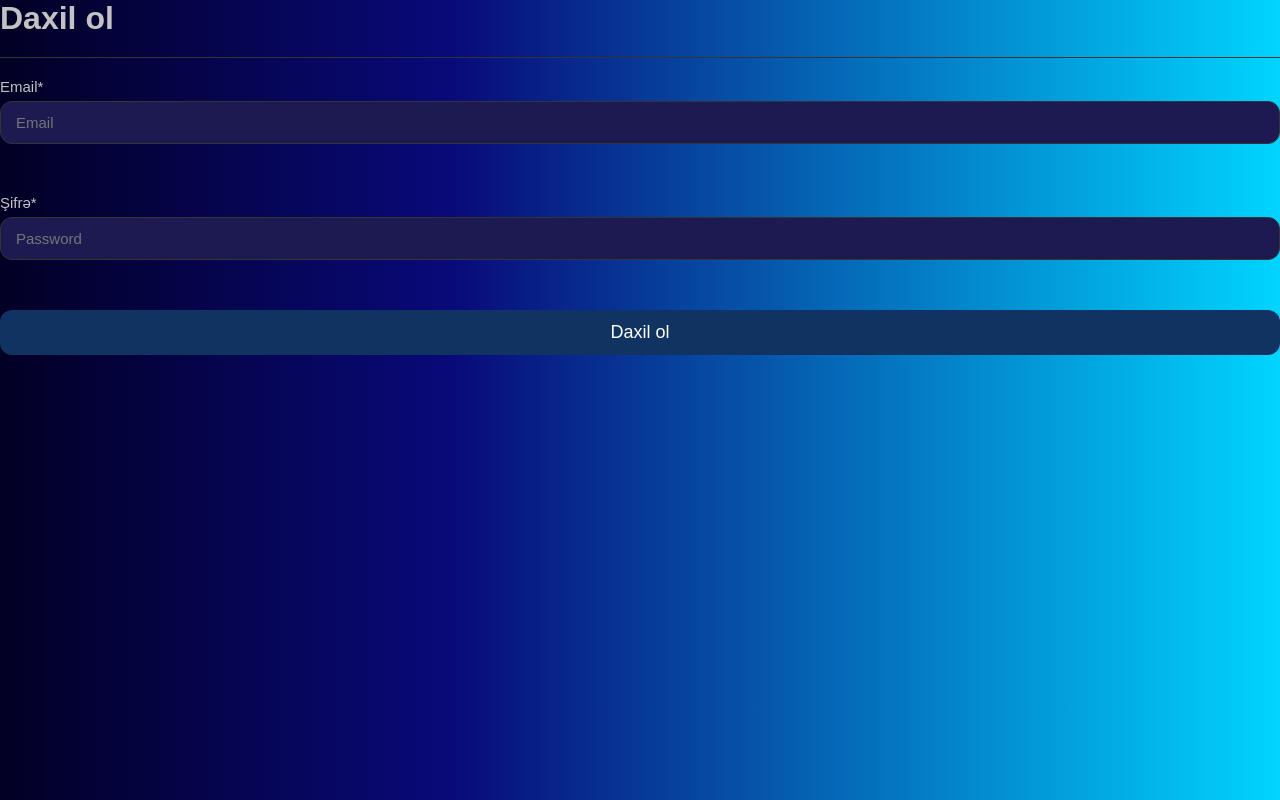
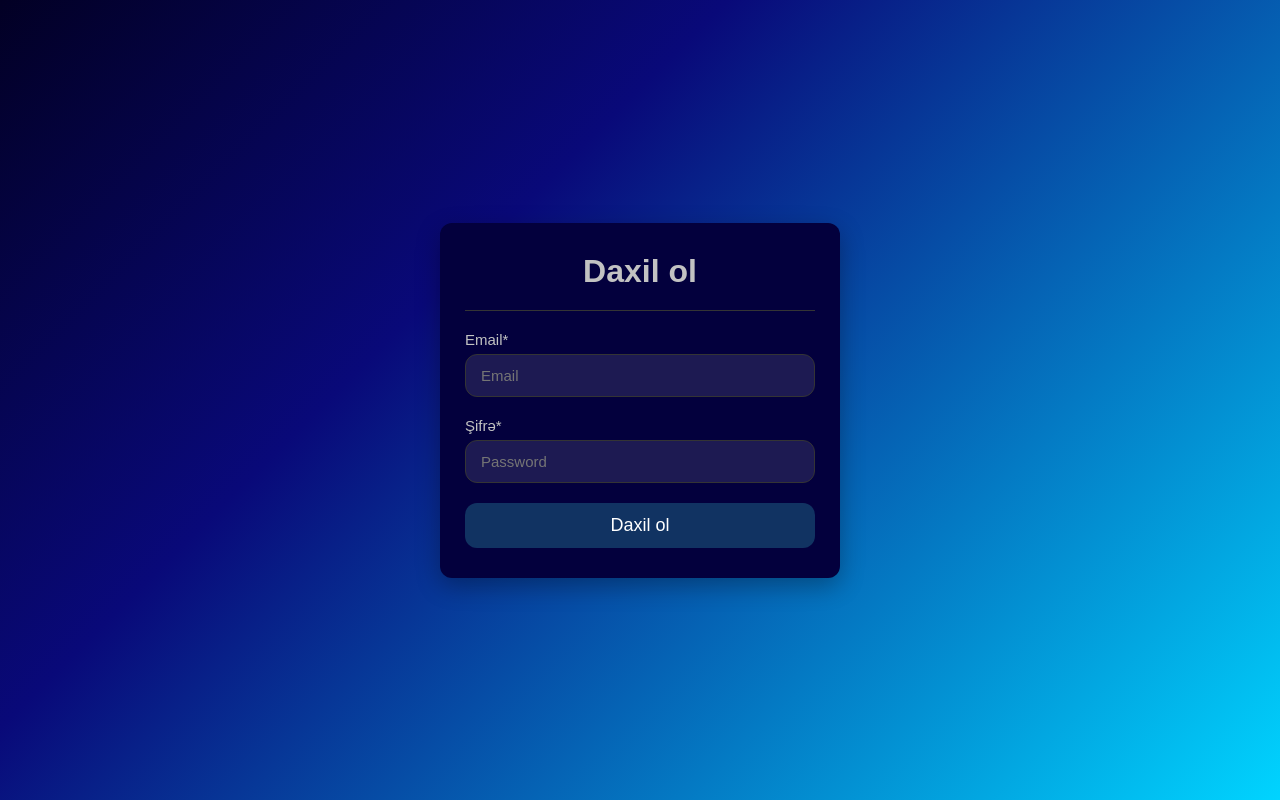
Before and after one commit to shamiljafarov/nexusmind, a React (Vite) app: page /login in a window 1280 px wide. Built offline with nearby package versions, Linux system fonts and the light colour scheme.

Commit message:
all right

```diff
--- a/css/Login.css
+++ b/css/Login.css
@@ -3,30 +3,29 @@
   color: #c2c2c2;
 }
 
-body {
-  margin: 0;
+.login {
+  width: 100%;
+  height: 100vh;
+  display: flex;
+  justify-content: center;
+  align-items: center;
+  background: linear-gradient(135deg, rgb(2, 0, 36) 0%, rgb(9, 9, 121) 35%, rgb(0, 212, 255) 100%);
   font-family: Arial, Helvetica, sans-serif;
-  background: linear-gradient(90deg, rgb(2, 0, 36) 0%, rgb(9, 9, 121) 35%, rgb(0, 212, 255) 100%);
-  padding: 0 20px;
+  padding: 20px;
 }
 
-.container {
+.login__container {
+  width: 100%;
   max-width: 400px;
-  padding: 20px 25px;
-  border-radius: 10px;
-  margin: 90px auto;
   background-color: #03003d;
+  border-radius: 12px;
+  padding: 30px 25px;
+  box-shadow: 0 8px 25px rgba(0, 0, 0, 0.3);
 }
 
-input {
-  outline: none;
-  border: 1px solid rgb(52, 52, 52);
-  padding: 12px 15px;
-  background-color: #1d1a52;
-  border-radius: 15px;
-  color: white;
-  margin-bottom: 30px;
-  margin-top: 10px;
+h1 {
+  text-align: center;
+  margin-bottom: 10px;
 }
 
 hr {
--- a/src/Pages/Login/Login.scss
+++ b/src/Pages/Login/Login.scss
@@ -3,35 +3,34 @@
   color: #c2c2c2;
 }
 
-body {
-  margin: 0;
-  font-family: Arial, Helvetica, sans-serif;
+.login {
+  width: 100%;
+  height: 100vh;
+  display: flex;
+  justify-content: center;
+  align-items: center;
   background: linear-gradient(
-    90deg,
+    135deg,
     rgba(2, 0, 36, 1) 0%,
     rgba(9, 9, 121, 1) 35%,
     rgba(0, 212, 255, 1) 100%
   );
-  padding: 0 20px;
+  font-family: Arial, Helvetica, sans-serif;
+  padding: 20px;
 }
 
-.container {
+.login__container {
+  width: 100%;
   max-width: 400px;
-  padding: 20px 25px;
-  border-radius: 10px;
-  margin: 90px auto;
   background-color: #03003d;
+  border-radius: 12px;
+  padding: 30px 25px;
+  box-shadow: 0 8px 25px rgba(0, 0, 0, 0.3);
 }
 
-input {
-  outline: none;
-  border: 1px solid rgb(52, 52, 52);
-  padding: 12px 15px;
-  background-color: #1d1a52;
-  border-radius: 15px;
-  color: white;
-  margin-bottom: 30px;
-  margin-top: 10px;
+h1 {
+  text-align: center;
+  margin-bottom: 10px;
 }
 
 hr {
```
Also changed, not shown: src/Pages/Login/Login.jsx (line endings or trailing spaces), 1 other file (tests, documents, lock files or other folders).
